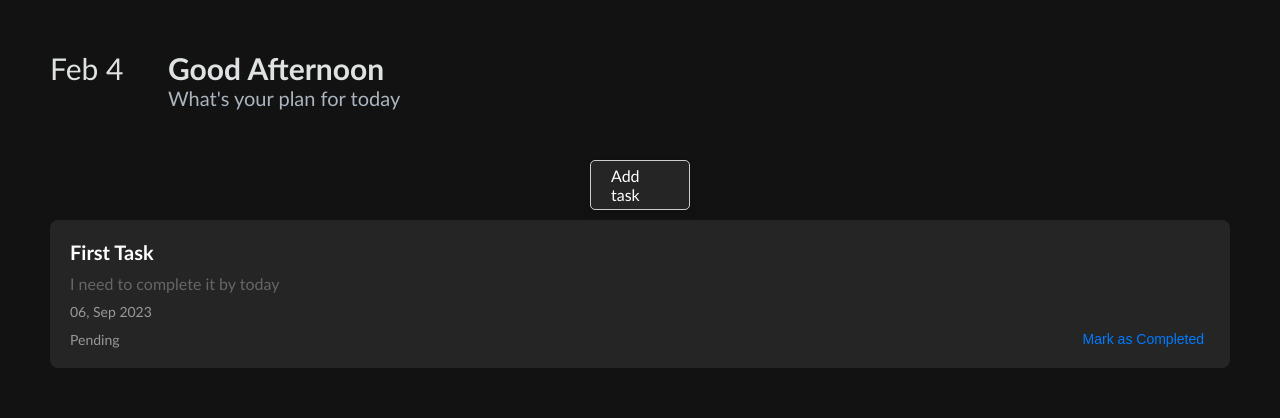
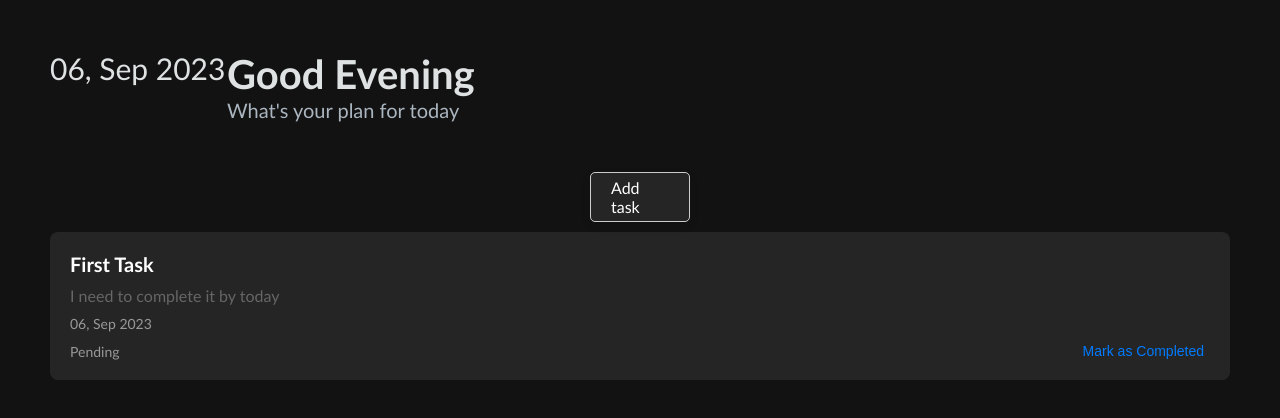
Before and after one commit to anurag-maurya-76/todo-app, a React (Create React App) app: page /dashboard in a window 1280 px wide. Shown: the top 418 px of the page. Built offline with nearby package versions, Linux system fonts and the light colour scheme.

Commit message:
Add greeter function

```diff
--- a/src/components/TaskList/TaskList.module.scss
+++ b/src/components/TaskList/TaskList.module.scss
@@ -5,7 +5,7 @@
 
    &__header {
       display: grid;
-      grid-template-columns: 10% 90%;
+      grid-template-columns: 15% 85%;
       color: #DFE2E3;
       margin-bottom: 50px;
 
@@ -15,7 +15,7 @@
       }
 
       &__title {
-         font-size: 30px;
+         font-size: 40px;
          font-weight: bold;
       }
 
--- a/src/components/TaskList/index.js
+++ b/src/components/TaskList/index.js
@@ -2,6 +2,8 @@ import React, { useState } from "react";
 import styles from "./TaskList.module.scss";
 import TaskCard from "../../reusable/TaskCard";
 import AddTask from "../AddTask";
+import formatter from "../../utils/formatter";
+import { greeter } from "../../utils/greeter";
 
 const TaskList = () => {
   const [taskList, setTaskList] = useState([
@@ -15,8 +17,10 @@ const TaskList = () => {
   return (
     <div className={styles.taskList}>
       <div className={styles.taskList__header}>
-        <div className={styles.taskList__header__date}>Feb 4</div>
-        <div className={styles.taskList__header__title}>Good Afternoon</div>
+        <div className={styles.taskList__header__date}>
+          {formatter.date(new Date()).formattedDate}
+        </div>
+        <div className={styles.taskList__header__title}>{greeter()}</div>
         <div className={styles.taskList__header__subtitle}>
           What's your plan for today
         </div>
--- a/src/reusable/TaskCard/index.js
+++ b/src/reusable/TaskCard/index.js
@@ -1,6 +1,6 @@
 import React from "react";
 import styles from "./TaskCard.module.scss";
-import formatter from "../../utils.js/formatter";
+import formatter from "../../utils/formatter";
 
 const TaskCard = React.forwardRef(({ task }, ref) => {
   return (
--- /dev/null
+++ b/src/utils/greeter.js
@@ -0,0 +1,10 @@
+export const greeter = () => {
+  let today = new Date();
+  if (today.getHours < 12) {
+    return "Good Morning";
+  } else if (today.getHours < 16) {
+    return "Good Afternoon";
+  } else {
+    return "Good Evening";
+  }
+};
```
Also changed, not shown: src/utils/formatter.js (renamed from src/utils.js/formatter.js).
